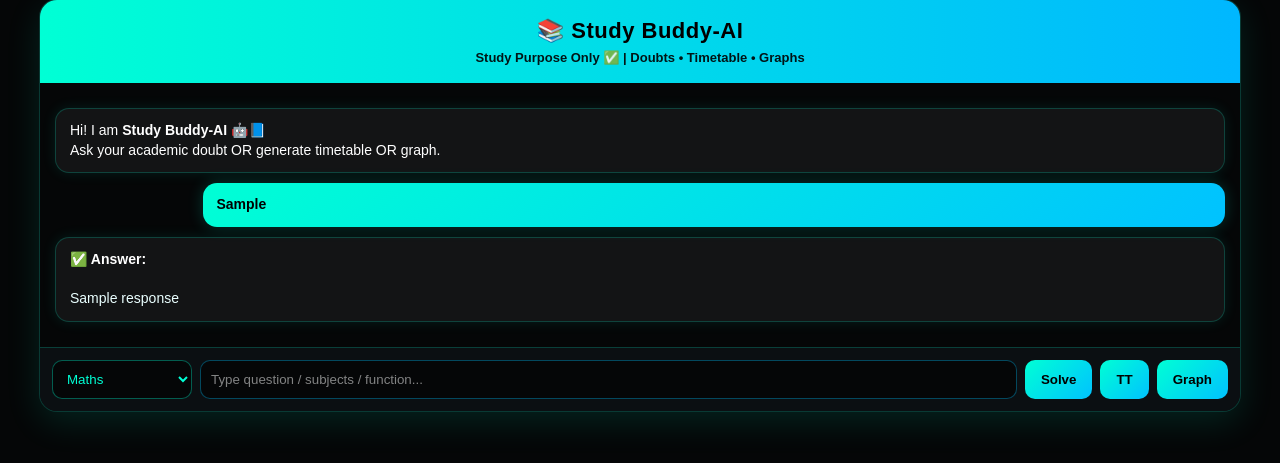
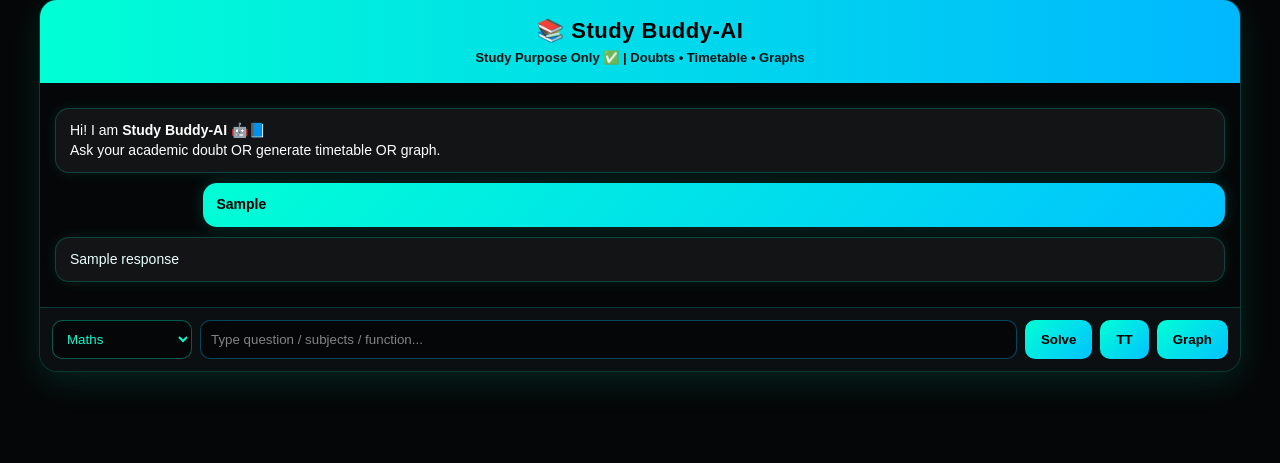
Before and after one commit to devinsonara/backup-study-buddy-ai, a Flask app: template templates/index.html in a window 1280 px wide. Shown: the part 31-494 px from the top of the page. Run offline with Flask 3, Linux system fonts and the light colour scheme; the template is opened without the code that fills it: most values are stand-ins (such as "Sample title", 1, 10 or a date in 2020).

Commit message:
Update index.html

```diff
--- a/templates/index.html
+++ b/templates/index.html
@@ -27,7 +27,7 @@
 
         {% if response %}
         <div class="botmsg">
-            <b>✅ Answer:</b><br><br>
+
             <pre>{{ response }}</pre>
 
             {% if graph_img %}
```
